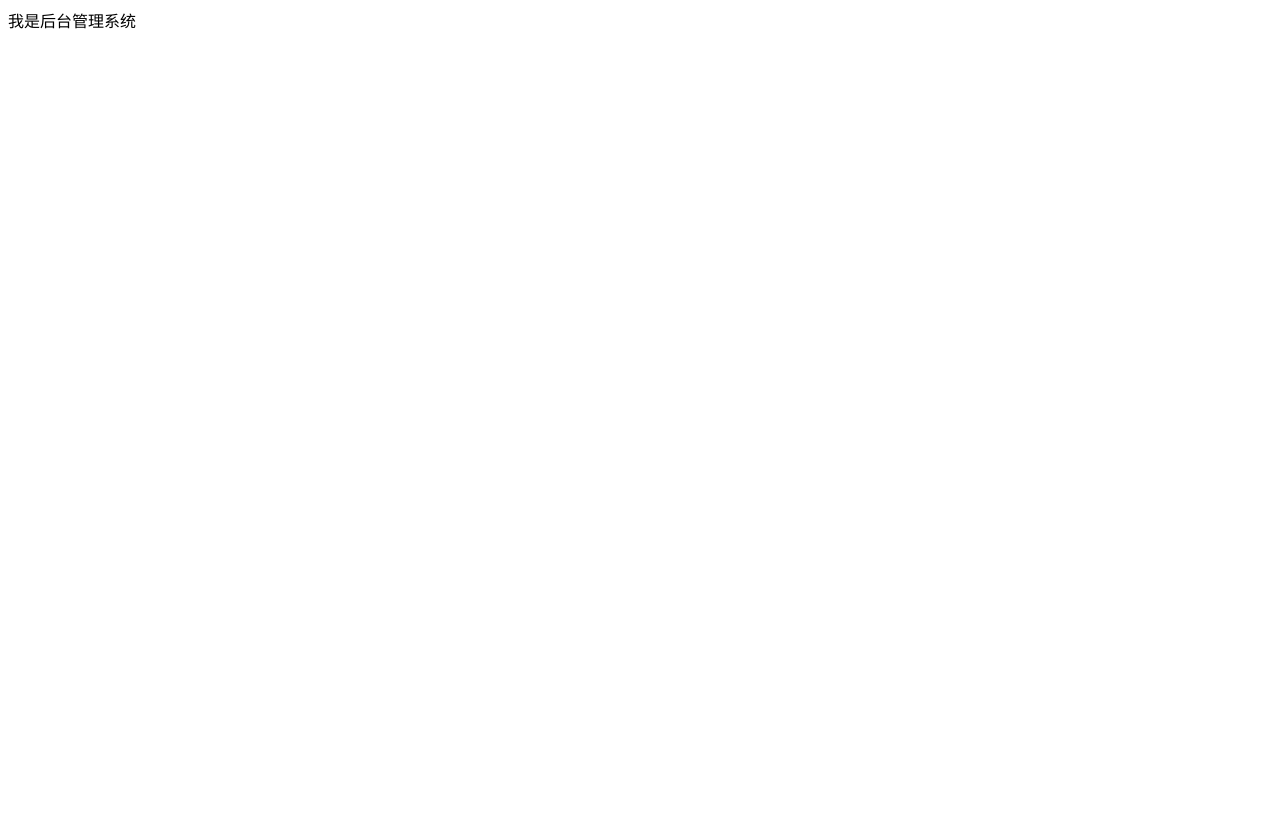
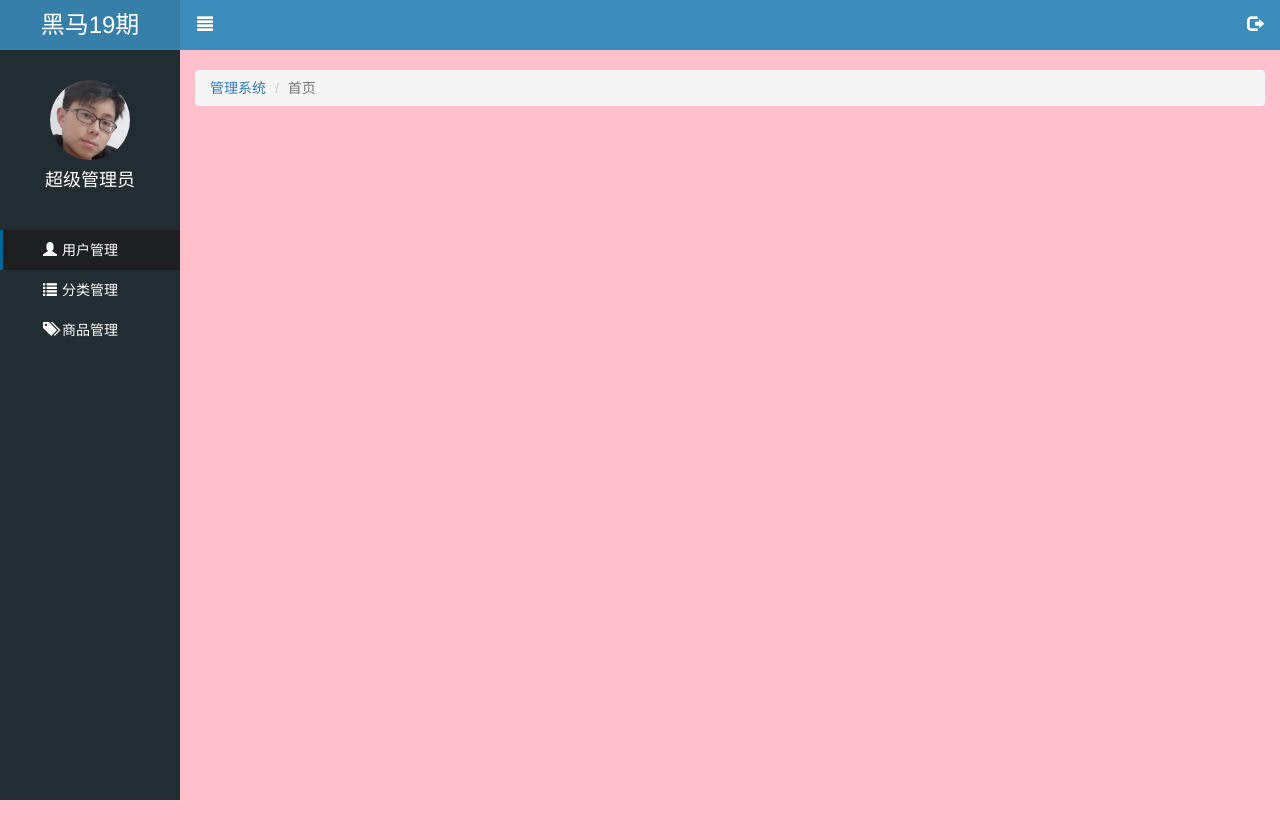
Before and after one commit to JepsonGithub/letao_sh19, a website: page public/back/index.html in a window 1280 px wide. Before the commit the page ends 800 px from the top, so only its background shows below. Drawn offline with Linux system fonts and the light colour scheme.

Commit message:
首页基本静态页+二级分类切换+退出+头部菜单栏切换功能

```diff
--- a/public/back/css/common.css
+++ b/public/back/css/common.css
@@ -1,5 +1,29 @@
 .body_bg {
   background-color: #222D32;
+}
+
+html, body {
+  width: 100%;
+  height: 100%;
+}
+
+* {
+  margin: 0;
+  padding: 0;
+}
+ul {
+  list-style: none;
+}
+
+a:link,
+a:visited,
+a:hover,
+a:active {
+  text-decoration: none;
+}
+
+.red {
+  color: #A94442;
 }
 
 .mt_150 {
@@ -11,3 +35,116 @@
   line-height: 40px;
   font-size: 20px;
 }
+
+/* lt_aside 开始 */
+.lt_aside {
+  width: 180px;
+  height: 100%;
+  background-color: #222D32;
+  position: fixed;
+  left: 0;
+  top: 0;
+  z-index: 999;
+  transition: all 1s;
+}
+.lt_aside.hidemenu {
+  left: -180px;
+}
+
+
+.lt_aside .brand {
+  height: 50px;
+  line-height: 50px;
+  font-size: 24px;
+  background-color: #367FA9;
+  text-align: center;
+}
+.lt_aside .brand a {
+  color: white;
+}
+
+.lt_aside .user {
+  height: 180px;
+}
+.lt_aside .user {
+  padding-top: 30px;
+}
+.lt_aside .user img {
+  width: 80px;
+  height: 80px;
+  border-radius: 50%;
+  display: block;
+  margin: 0 auto;
+}
+.lt_aside .user p {
+  height: 40px;
+  line-height: 40px;
+  text-align: center;
+  font-size: 18px;
+  color: white;
+}
+
+.lt_aside .nav a {
+  height: 40px;
+  line-height: 40px;
+  display: block;
+  color: white;
+  padding-left: 40px;
+  border-left: 3px solid transparent;
+}
+.lt_aside .nav i {
+  margin-right: 5px;
+}
+.lt_aside .nav a.current {
+  background-color: #1D1F21;
+  border-left: 3px solid #006699;
+}
+.lt_aside .nav .child a {
+  padding-left: 60px;
+}
+
+/* lt_aside 结束  */
+
+
+
+/* lt_main 开始 */
+.lt_main {
+  height: 1000px;
+  width: 100%;
+  background-color: pink;
+  padding-left: 180px;
+  padding-top: 50px;
+  transition: all 1s;
+}
+.lt_main.hidemenu {
+  padding-left: 0px;
+}
+
+.lt_topbar {
+  height: 50px;
+  width: 100%;
+  line-height: 50px;
+  background-color: #3C8DBC;
+  position: fixed;
+  top: 0;
+  right: 0;
+  padding-left: 180px;
+  transition: all 1s;
+}
+.lt_topbar.hidemenu {
+  padding-left: 0px;
+}
+
+.lt_topbar a {
+  width: 50px;
+  height: 50px;
+  font-size: 16px;
+  color: white;
+  text-align: center;
+}
+
+.breadcrumb {
+  margin-top: 20px;
+}
+
+/* lt_main 结束 */
--- a/public/back/index.html
+++ b/public/back/index.html
@@ -2,12 +2,90 @@
 <html lang="zh-CN">
 <head>
   <meta charset="UTF-8">
-  <title>Title</title>
+  <title>乐淘电商</title>
+  <link rel="stylesheet" href="lib/bootstrap/css/bootstrap.css">
+  <link rel="stylesheet" href="lib/bootstrap-validator/css/bootstrapValidator.min.css">
+  <link rel="stylesheet" href="lib/nprogress/nprogress.css">
+  <link rel="stylesheet" href="css/common.css">
 </head>
 <body>
 
-<div>我是后台管理系统</div>
+<!-- 左侧菜单栏 -->
+<div class="lt_aside">
+  <!-- 标题 -->
+  <div class="brand"><a href="#">黑马19期</a></div>
 
+  <!-- 头像 -->
+  <div class="user">
+    <img src="images/default.jpg" >
+    <p>超级管理员</p>
+  </div>
+
+  <!-- 导航-->
+  <div class="nav">
+    <ul>
+      <li><a href="user.html" class="current"><i class="glyphicon glyphicon-user"></i><span>用户管理</span></a></li>
+      <li>
+        <a href="javascript:;" class="category"><i class="glyphicon glyphicon-list"></i><span>分类管理</span></a>
+        <div class="child" style="display: none;">
+          <a href="first.html">一级分类</a>
+          <a href="second.html">二级分类</a>
+        </div>
+      </li>
+      <li><a href="product.html"><i class="glyphicon glyphicon-tags"></i><span>商品管理</span></a></li>
+    </ul>
+  </div>
+</div>
+
+<!-- 右侧内容 -->
+<div class="lt_main">
+  <!-- 头部导航菜单 -->
+  <div class="lt_topbar">
+    <a href="#" class="pull-left icon_menu"><i class="glyphicon glyphicon-align-justify"></i></a>
+    <a href="#" class="pull-right icon_logout"><i class="glyphicon glyphicon-log-out"></i></a>
+  </div>
+
+  <!-- 下面的内容 -->
+  <div class="container-fluid">
+
+    <!-- 路径导航 -->
+    <ol class="breadcrumb">
+      <li><a href="index.html">管理系统</a></li>
+      <li class="active">首页</li>
+    </ol>
+
+  </div>
+</div>
+
+
+
+<!-- 登录退出的模态框,  配置 data-dismiss="modal" 可以关闭模态框 -->
+<div class="modal fade" id="logoutModal">
+  <div class="modal-dialog modal-sm">
+    <div class="modal-content">
+      <div class="modal-header">
+        <button type="button" class="close" data-dismiss="modal"><span>&times;</span></button>
+        <h4 class="modal-title">温馨提示</h4>
+      </div>
+      <div class="modal-body">
+        <p class="red"><i class="glyphicon glyphicon-info-sign"></i>您确定要退出后台管理系统吗？</p>
+      </div>
+      <div class="modal-footer">
+        <button type="button" class="btn btn-default" data-dismiss="modal">取消</button>
+        <button type="button" class="btn btn-primary" id="logoutBtn">退出</button>
+      </div>
+    </div>
+  </div>
+</div>
+
+
+
+
+<script src="lib/jquery/jquery.min.js"></script>
+<script src="lib/bootstrap/js/bootstrap.min.js"></script>
+<script src="lib/bootstrap-validator/js/bootstrapValidator.min.js"></script>
+<script src="lib/nprogress/nprogress.js"></script>
+<script src="js/common.js"></script>
 
 </body>
 </html>
--- a/public/back/js/common.js
+++ b/public/back/js/common.js
@@ -27,3 +27,43 @@ $(document).ajaxStop(function() {
     NProgress.done();
   }, 500)
 })
+
+$(function() {
+  // 1. 二级分类切换功能
+  $('.category').click(function() {
+    $(this).next().stop().slideToggle();
+  });
+
+
+  // 2. 顶部菜单栏切换显示功能
+  $('.icon_menu').click(function() {
+    $('.lt_aside').toggleClass("hidemenu");
+    $('.lt_main').toggleClass("hidemenu");
+    $('.lt_topbar').toggleClass("hidemenu");
+  });
+
+  // 3. 点击退出图标显示退出模态框
+  $('.icon_logout').click(function() {
+    // 让模态框显示
+    $('#logoutModal').modal("show");
+  })
+
+  // 4. 在外面注册 logoutBtn 退出按钮, 点击事假
+  $('#logoutBtn').click(function() {
+    console.log("hehe");
+
+
+    // 访问退出接口, 进行退出
+     $.ajax({
+       url: "/employee/employeeLogout",
+       type: "GET",
+       dataType: "json",
+       success: function( info ) {
+
+         if ( info.success ) {
+           location.href = "login.html"
+         }
+       }
+     })
+  })
+})
```
Also changed, not shown: public/back/images/default.jpg (added), public/back/images/default.png (added), public/back/images/none.png (added).
